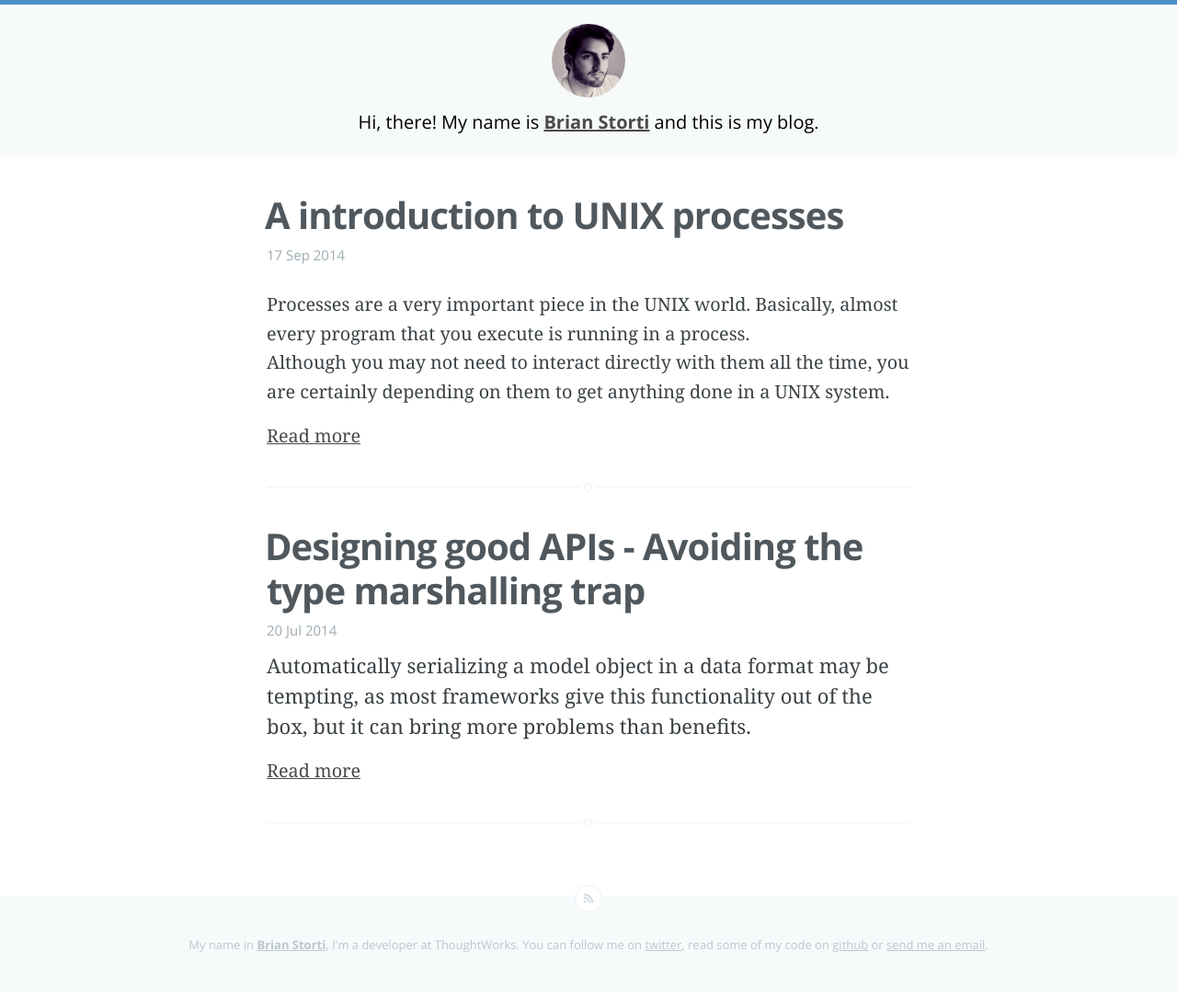
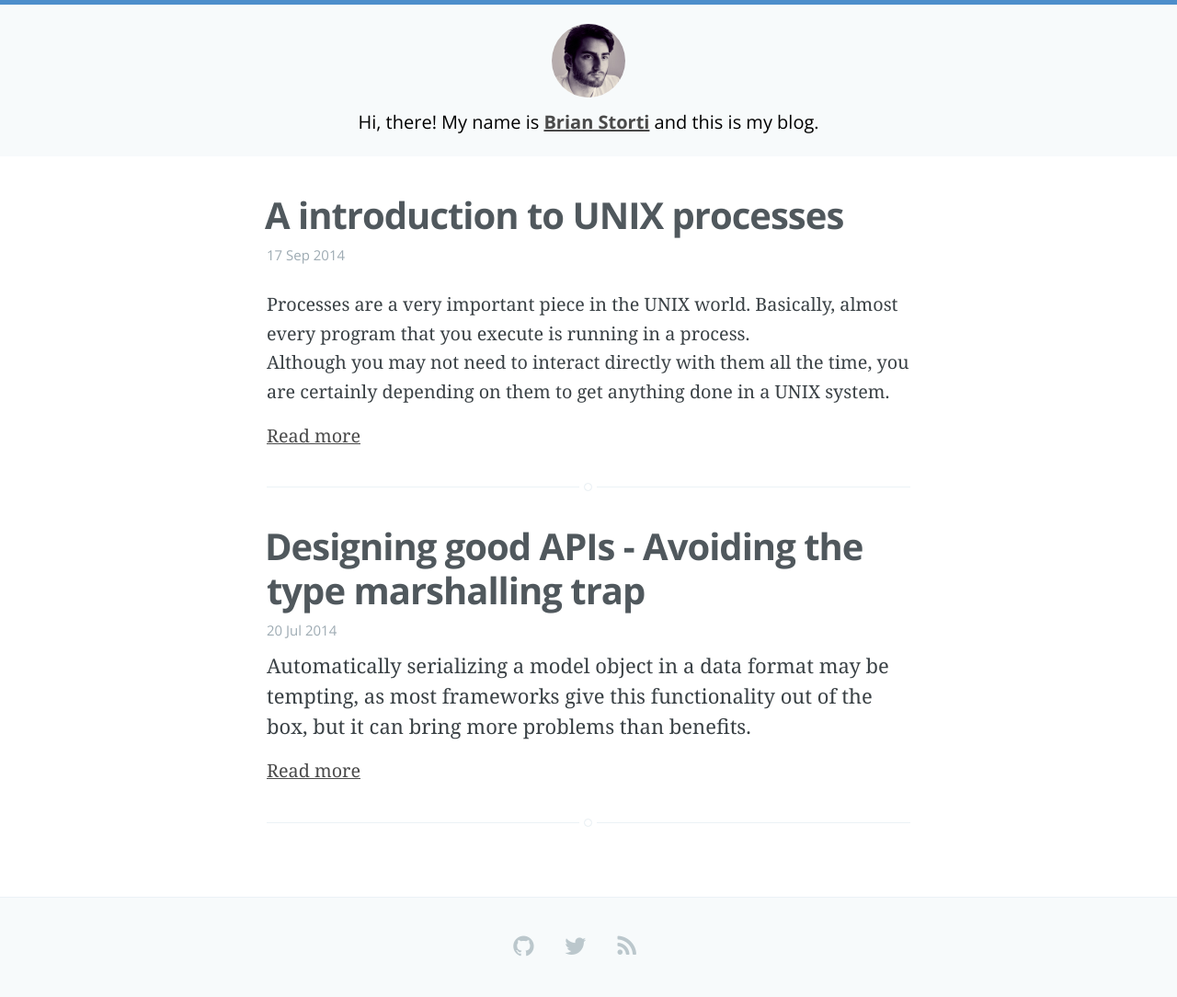
Before and after one commit to brianstorti/brianstorti.github.io, a Jekyll site: the page built from index.html, in a window 1280 px wide. Shown: the whole page at 92% size. Built offline with Jekyll 4.4.1, drawn with Linux system fonts in a browser that asks for light colours; nearby versions of some CDN libraries; Markdown is read by kramdown in place of the engine named in the settings; a script that is not in the unit is left out.

Commit message:
add 'social' items

```diff
--- a/_layouts/default.html
+++ b/_layouts/default.html
@@ -14,6 +14,7 @@
     <link rel="stylesheet" type="text/css" href="/assets/css/normalize.css" />
     <link rel="stylesheet" type="text/css" href="/assets/css/screen.css" />
     <link rel="stylesheet" type="text/css" href="//fonts.googleapis.com/css?family=Noto+Serif:400,700,400italic|Open+Sans:700,400" />
+    <link rel="stylesheet" href="//maxcdn.bootstrapcdn.com/font-awesome/4.2.0/css/font-awesome.min.css">
     <!-- This is for syntax highlight -->
     <link rel="stylesheet" type="text/css" href="/assets/css/syntax.css">
     <!-- Customisation  -->
--- a/assets/css/main.css
+++ b/assets/css/main.css
@@ -39,3 +39,7 @@ img.profile {
   height:auto;
     border-radius: 50px;
 }
+
+.fa {
+  padding-right: 30px;
+}
--- a/index.html
+++ b/index.html
@@ -34,9 +34,7 @@ title: Brian Storti
 </main>
 
 <footer class="site-footer">
-    <a class="subscribe icon-feed" href="/feed/atom.xml"><span class="tooltip">Subscribe</span></a>
-    My name in <strong><a href="{{ page.about }}">Brian Storti</a></strong>, I'm a developer at ThoughtWorks.
-    You can follow me on <a href="http://twitter.com/brianstorti" target="blank">twitter</a>,
-    read some of my code on <a href="http://github.com/brianstorti" target="blank">github</a>
-    or <a href="mailto:brian@brianstorti.com">send me an email</a>.
+    <a href="http://github.com/brianstorti"><i class="fa fa-github fa-2x"></i></a>
+    <a href="http://twitter.com/brianstorti"><i class="fa fa-twitter fa-2x"></i></a>
+    <a href="feed/atom.xml"><i class="fa fa-rss fa-2x"></i></a>
 </footer>
```
Lines whose indentation alone changed are shown as unchanged.
